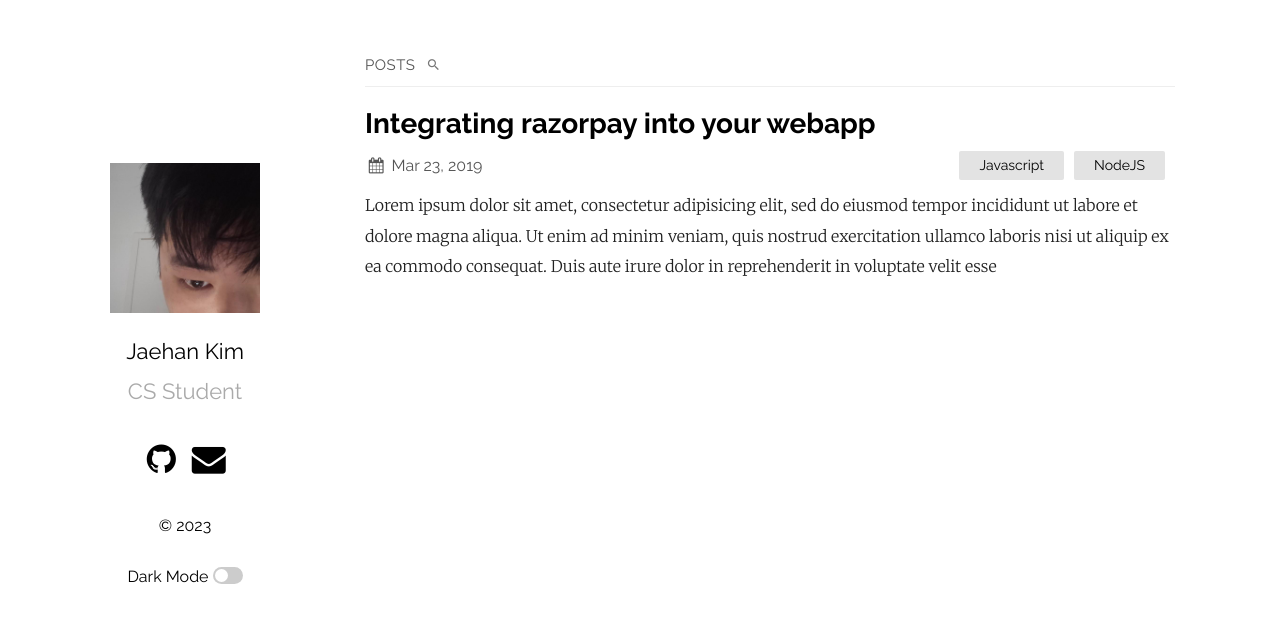
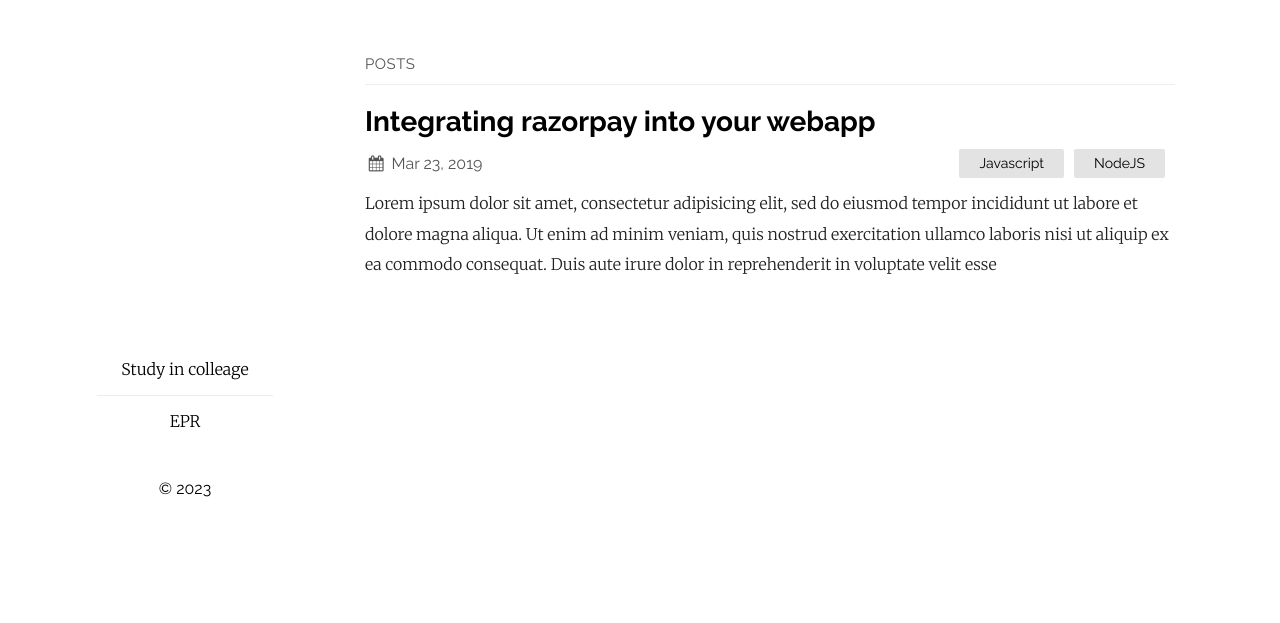
Before and after one commit to jayIsThere/jayIsThere.github.io, a Jekyll site: the page built from index.md, in a window 1280 px wide. Shown: the top 623 px of the page. Built offline with Jekyll 4.4.1, drawn with Linux system fonts in a browser that asks for light colours; part of the change alters nothing that is shown.

Commit message:
navigation added - study, EPR

```diff
--- a/_config.yml
+++ b/_config.yml
@@ -46,7 +46,7 @@ plainwhite:
     #   instance: example.com
     # - username: jekyll2
     #   instance: example.com
-
+plainwhite:
     navigation:
       - title: Study in colleage
         url: "/study"
```
